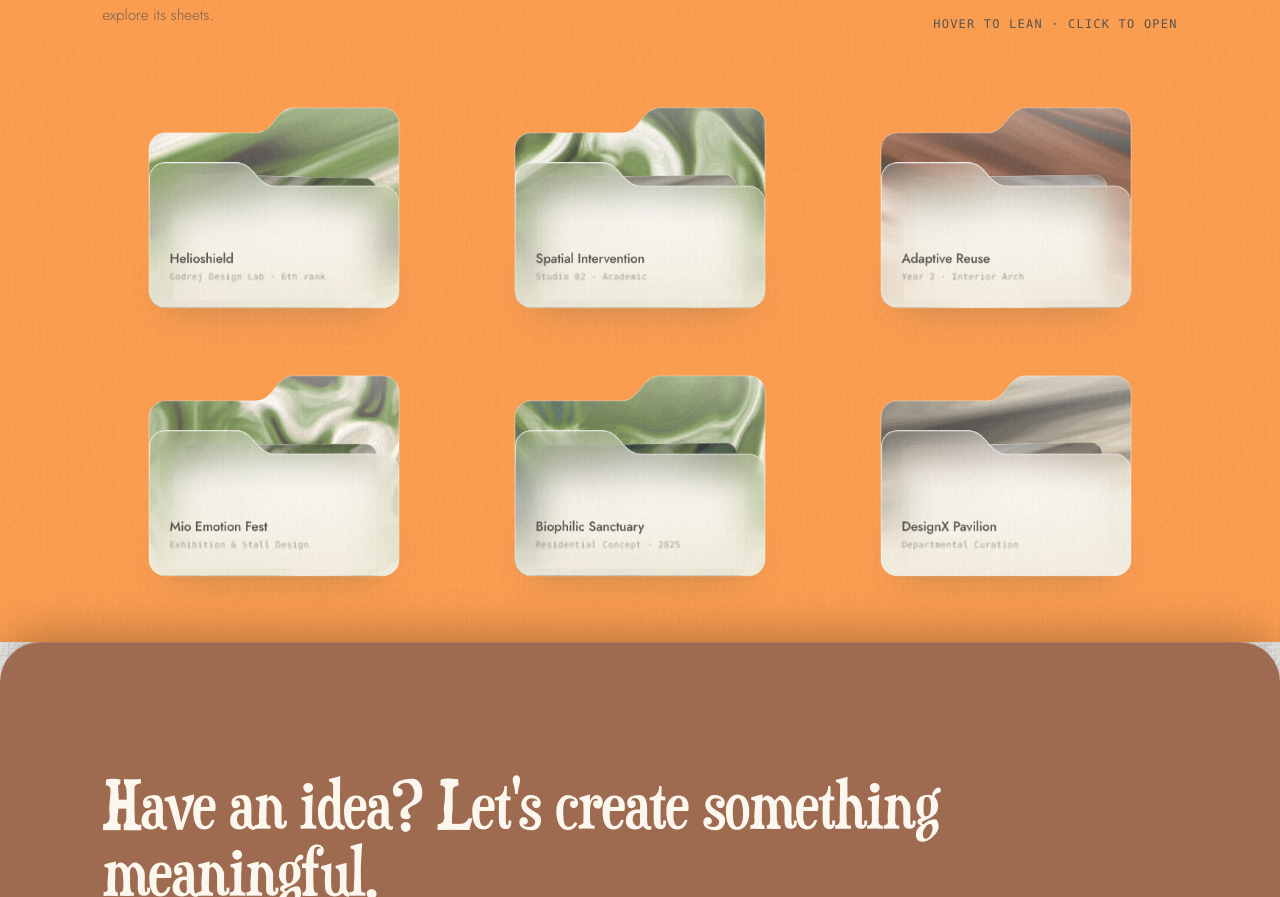
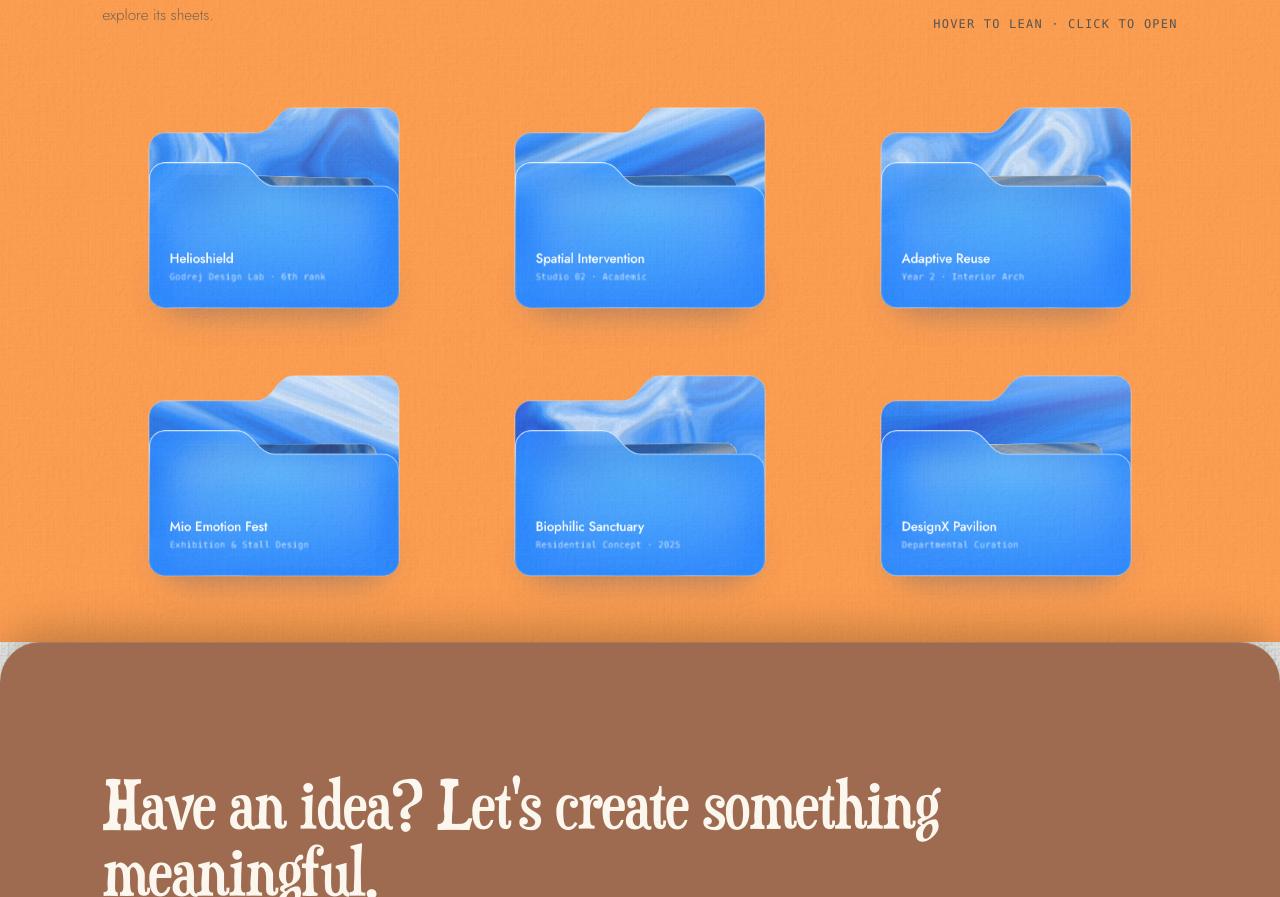
Before and after one commit to Arya756/russh_portfolio, a React (Vite) app: page / in a window 1280 px wide. Shown: the part 2656-3553 px from the top of the page. Built offline with nearby package versions, Linux system fonts and the light colour scheme.

Commit message:
Change all project cards color entirely to #0070FF

```diff
--- a/src/App.jsx
+++ b/src/App.jsx
@@ -4,39 +4,39 @@ import GlassFolder from './components/ui/glass-folder-cards'
 import LanyardBadge from './components/ui/lanyard-badge'
 
 const PROJECTS = [
-  { title: "Helioshield", sub: "Godrej Design Lab · 6th rank", art: "sage", seed: 42, files: [
-    { name: "System Overview", meta: "Façade Mechanism", art: "sage", href: "#helioshield" },
-    { name: "Panel Fabrication", meta: "Modular Detail", art: "olive", href: "#helioshield" },
-    { name: "Solar Simulation", meta: "Daylight Studies", art: "foliage", href: "#helioshield" },
+  { title: "Helioshield", sub: "Godrej Design Lab · 6th rank", art: "blue", seed: 42, files: [
+    { name: "System Overview", meta: "Façade Mechanism", art: "blue", href: "#helioshield" },
+    { name: "Panel Fabrication", meta: "Modular Detail", art: "azure", href: "#helioshield" },
+    { name: "Solar Simulation", meta: "Daylight Studies", art: "cobalt", href: "#helioshield" },
     { name: "Competition Deck.pdf", meta: "PDF · 8.4 MB", href: "#helioshield" },
   ]},
-  { title: "Spatial Intervention", sub: "Studio 02 · Academic", art: "olive", seed: 19, files: [
-    { name: "Site Mapping", meta: "Circulation Flow", art: "sand" },
-    { name: "Zoning & Section", meta: "Scale 1:50", art: "forest" },
+  { title: "Spatial Intervention", sub: "Studio 02 · Academic", art: "azure", seed: 19, files: [
+    { name: "Site Mapping", meta: "Circulation Flow", art: "electric" },
+    { name: "Zoning & Section", meta: "Scale 1:50", art: "sapphire" },
     { name: "Physical Scale Model", meta: "Basswood & Acrylic" },
     { name: "Studio Review.pdf", meta: "PDF · 5.2 MB" },
   ]},
-  { title: "Adaptive Reuse", sub: "Year 2 · Interior Arch", art: "clay", seed: 7, files: [
-    { name: "Heritage Envelope", meta: "Structural Retention", art: "clay" },
-    { name: "Interior Joinery", meta: "Custom Millwork", art: "sand" },
-    { name: "Atmospheric Lighting", meta: "Lux Calculations", art: "olive" },
+  { title: "Adaptive Reuse", sub: "Year 2 · Interior Arch", art: "cobalt", seed: 7, files: [
+    { name: "Heritage Envelope", meta: "Structural Retention", art: "ocean" },
+    { name: "Interior Joinery", meta: "Custom Millwork", art: "blue" },
+    { name: "Atmospheric Lighting", meta: "Lux Calculations", art: "azure" },
     { name: "Material Board", meta: "16 Finishes" },
   ]},
-  { title: "Mio Emotion Fest", sub: "Exhibition & Stall Design", art: "foliage", seed: 23, files: [
-    { name: "Stall Spatial Plan", meta: "Visitor Flow", art: "foliage" },
-    { name: "Visual Identity", meta: "Graphics & Signage", art: "sage" },
+  { title: "Mio Emotion Fest", sub: "Exhibition & Stall Design", art: "electric", seed: 23, files: [
+    { name: "Stall Spatial Plan", meta: "Visitor Flow", art: "cobalt" },
+    { name: "Visual Identity", meta: "Graphics & Signage", art: "sapphire" },
     { name: "Fabrication Specs", meta: "Modular Framing" },
     { name: "Exhibition Renders", meta: "3D View" },
   ]},
-  { title: "Biophilic Sanctuary", sub: "Residential Concept · 2025", art: "forest", seed: 88, files: [
-    { name: "Microclimate Court", meta: "Passive Cooling", art: "forest" },
-    { name: "Custom Earthware", meta: "Artisan Elements", art: "sand" },
-    { name: "Spatial Renders", meta: "Twinmotion 4K", art: "sage" },
+  { title: "Biophilic Sanctuary", sub: "Residential Concept · 2025", art: "sapphire", seed: 88, files: [
+    { name: "Microclimate Court", meta: "Passive Cooling", art: "ocean" },
+    { name: "Custom Earthware", meta: "Artisan Elements", art: "blue" },
+    { name: "Spatial Renders", meta: "Twinmotion 4K", art: "azure" },
     { name: "Native Flora Guide", meta: "Spec Sheet" },
   ]},
-  { title: "DesignX Pavilion", sub: "Departmental Curation", art: "sand", seed: 14, files: [
-    { name: "Spatial Curation", meta: "Stage & Galleries", art: "sand" },
-    { name: "Wayfinding Grid", meta: "Signage & Print", art: "clay" },
+  { title: "DesignX Pavilion", sub: "Departmental Curation", art: "ocean", seed: 14, files: [
+    { name: "Spatial Curation", meta: "Stage & Galleries", art: "electric" },
+    { name: "Wayfinding Grid", meta: "Signage & Print", art: "cobalt" },
     { name: "Production Deck", meta: "Hospitality POC" },
     { name: "Event Retrospective", meta: "Photography" },
   ]},
@@ -242,7 +242,18 @@ export default function App() {
             </div>
             <div className="grid grid-cols-1 md:grid-cols-2 xl:grid-cols-3 gap-x-6 gap-y-7 justify-items-center mt-6">
               {PROJECTS.map((p, i) => (
-                <GlassFolder key={p.title} label={p.title} meta={p.sub} art={p.art} seed={p.seed} files={p.files} action="none" appearDelay={i * 90} width={250} />
+                <GlassFolder
+                  key={p.title}
+                  label={p.title}
+                  meta={p.sub}
+                  art={p.art}
+                  seed={p.seed}
+                  files={p.files}
+                  action="none"
+                  appearDelay={i * 90}
+                  width={250}
+                  folderColor="#0070FF"
+                />
               ))}
             </div>
           </section>
--- a/src/components/ui/glass-folder-cards.jsx
+++ b/src/components/ui/glass-folder-cards.jsx
@@ -59,6 +59,37 @@ export const ART_PRESETS = {
     style: "streak",
     colors: ["#fbf7ee", "#eddcd2", "#d8b49c", "#b67a57", "#874d32", "#522b1b", "#35302a"],
     scale: 0.7, warp: 1.8, angle: -0.3, gloss: 0.25, veins: 0,
+  },
+  // #0070FF blue presets
+  blue: {
+    style: "marble",
+    colors: ["#0044cc", "#005ce6", "#0070FF", "#2487ff", "#52a3ff", "#a3cdff", "#0070FF"],
+    scale: 0.68, warp: 3.2, angle: 0.5, gloss: 0.5, veins: 0.25,
+  },
+  azure: {
+    style: "streak",
+    colors: ["#a3cdff", "#52a3ff", "#2487ff", "#0070FF", "#005ce6", "#0044cc"],
+    scale: 0.7, warp: 1.6, angle: 0.35, gloss: 0.35, veins: 0,
+  },
+  cobalt: {
+    style: "marble",
+    colors: ["#003bb3", "#0052cc", "#0070FF", "#338fff", "#70b2ff", "#c2deff"],
+    scale: 0.7, warp: 3.4, angle: 1.1, gloss: 0.45, veins: 0.3,
+  },
+  electric: {
+    style: "streak",
+    colors: ["#c2deff", "#70b2ff", "#338fff", "#0070FF", "#005ce6", "#003bb3"],
+    scale: 0.72, warp: 1.8, angle: -0.3, gloss: 0.3, veins: 0,
+  },
+  sapphire: {
+    style: "marble",
+    colors: ["#0040d9", "#005ae6", "#0070FF", "#3892ff", "#75b4ff", "#b8d7ff"],
+    scale: 0.65, warp: 3.0, angle: -0.4, gloss: 0.48, veins: 0.25,
+  },
+  ocean: {
+    style: "streak",
+    colors: ["#b8d7ff", "#75b4ff", "#3892ff", "#0070FF", "#005ae6", "#0040d9"],
+    scale: 0.7, warp: 1.5, angle: 0.25, gloss: 0.25, veins: 0,
   },
 }
 
@@ -348,7 +379,8 @@ export default function GlassFolder({
   label = "My Files",
   meta,
   tone = "light",
-  art = "sage",
+  art = "blue",
+  folderColor = "#0070FF",
   seed = 3,
   image,
   files: initialFiles = [],
@@ -373,6 +405,8 @@ export default function GlassFolder({
   const hitRef = React.useRef(null)
   const keyRef = React.useRef(null)
   const menuRef = React.useRef(null)
+
+  const [cr, cg, cb] = folderColor ? hexToRgb(folderColor) : [0, 112, 255]
 
   const [files, setFiles] = React.useState(initialFiles)
   const ids = React.useRef(initialFiles.map((_, i) => i))
@@ -490,11 +524,20 @@ export default function GlassFolder({
     <div
       ref={rootRef}
       className={"gf-root" + (className ? " " + className : "")}
-      data-tone={tone}
+      data-tone={folderColor ? "dark" : tone}
+      data-color={folderColor || undefined}
       data-open={open || undefined}
       data-entered={entered || undefined}
       data-place={labelPlacement}
-      style={{ width, height: (H + HEADROOM) * k, ...style }}
+      style={{
+        width,
+        height: (H + HEADROOM) * k,
+        ...(folderColor ? {
+          "--gf-color": folderColor,
+          "--gf-color-rgb": `${cr}, ${cg}, ${cb}`,
+        } : {}),
+        ...style,
+      }}
     >
       <style>{GF_CSS}</style>
       <div className="gf-stage" style={{ transform: "translateY(" + HEADROOM * k + "px) scale(" + k + ")" }}>
@@ -677,6 +720,7 @@ const GF_CSS = `
   isolation: isolate;
 }
 .gf-root[data-tone="dark"] { --gf-ink: #fbf7ee; --gf-ink-soft: rgba(251, 247, 238, .58); }
+.gf-root[data-color] { --gf-ink: #ffffff; --gf-ink-soft: rgba(255, 255, 255, .82); }
 .gf-root:hover, .gf-root:focus-within { --gf-hinge: -11deg; --gf-lift: -34px; --gf-spread: 8px; --gf-fan: 1.4deg; --gf-stack: 10px; }
 .gf-root[data-open] { --gf-hinge: -24deg; --gf-lift: -96px; --gf-spread: 40px; --gf-fan: 5deg; --gf-stack: 30px; }
 
@@ -699,12 +743,14 @@ const GF_CSS = `
   transform: translateX(calc(var(--gf-px) * -8px));
   transition: transform .9s var(--gf-ease), opacity .9s var(--gf-ease);
 }
+.gf-root[data-color] .gf-shadow { background: rgba(0, 32, 96, .38); }
 
 .gf-back {
   position: absolute; inset: 0; overflow: hidden;
   background: linear-gradient(180deg, #f3ecdc 0%, #e4d9c1 100%);
 }
 .gf-root[data-tone="dark"] .gf-back { background: linear-gradient(180deg, #2a2a2e 0%, #121214 100%); }
+.gf-root[data-color] .gf-back { background: linear-gradient(180deg, #0050cc 0%, #0070FF 100%); }
 .gf-art {
   position: absolute; left: -12px; top: -12px;
   max-width: none; object-fit: cover;
@@ -743,6 +789,7 @@ canvas.gf-art[data-ready] { opacity: 1; filter: none; }
     rotate(calc(var(--gf-jr) + var(--gf-slot) * var(--gf-fan)));
   transition: transform .75s var(--gf-spring) calc(var(--gf-depth) * 40ms), box-shadow .4s var(--gf-ease), translate .9s var(--gf-ease), opacity .9s var(--gf-ease);
 }
+.gf-root[data-color] .gf-sheet { background: linear-gradient(180deg, #ffffff 0%, #f0f4f9 100%); }
 .gf-root[data-open] .gf-sheet:hover,
 .gf-root[data-open] .gf-sheet:focus-visible {
   transform:
@@ -752,6 +799,7 @@ canvas.gf-art[data-ready] { opacity: 1; filter: none; }
   transition-delay: 0s;
 }
 .gf-sheet:focus-visible { outline: 2px solid #678539; outline-offset: 2px; }
+.gf-root[data-color] .gf-sheet:focus-visible { outline-color: #0070FF; }
 .gf-sheet-art {
   position: absolute; left: 0; top: 0; width: 272px; height: 184px;
   max-width: none; object-fit: cover;
@@ -803,6 +851,14 @@ canvas.gf-sheet-art[data-ready] { opacity: 1; filter: none; }
 }
 .gf-root[data-tone="dark"] .gf-tint {
   background: linear-gradient(180deg, rgba(18,18,20,.18) 0%, rgba(14,14,16,.62) 46%, rgba(8,8,10,.94) 100%);
+}
+.gf-root[data-color] .gf-tint {
+  background: linear-gradient(
+    180deg,
+    rgba(var(--gf-color-rgb, 0, 112, 255), 0.50) 0%,
+    rgba(var(--gf-color-rgb, 0, 112, 255), 0.82) 42%,
+    rgba(var(--gf-color-rgb, 0, 112, 255), 0.98) 100%
+  );
 }
 .gf-spec {
   position: absolute; inset: 0;
```
